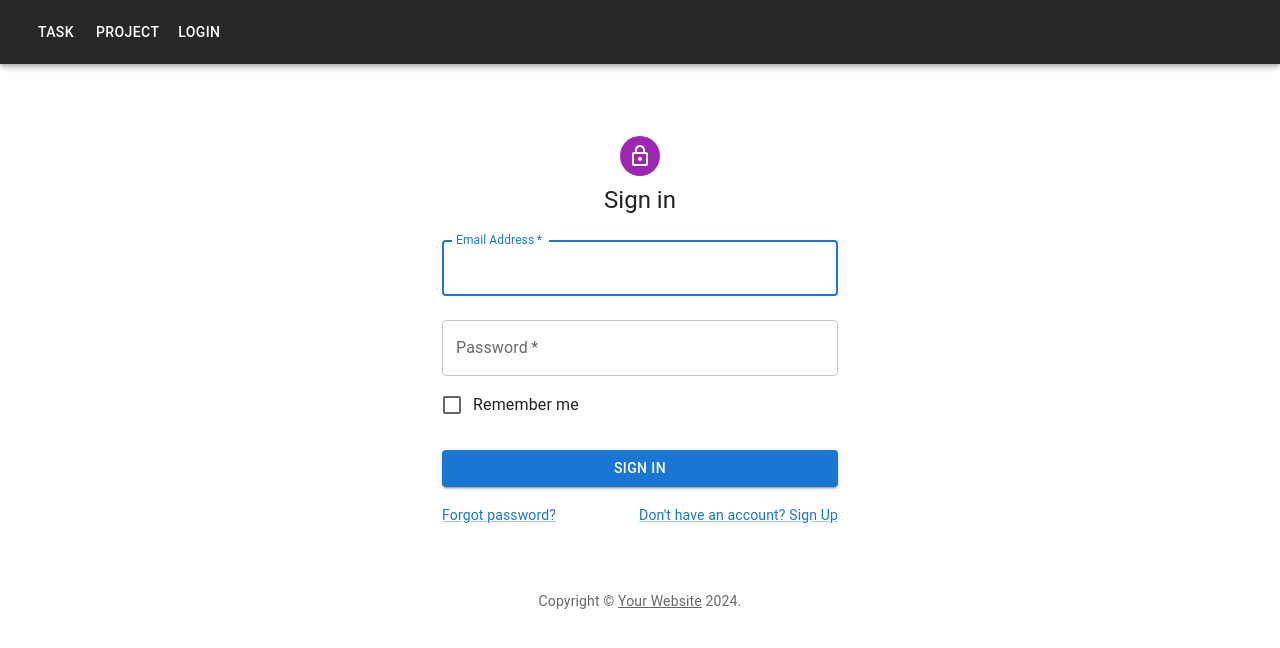
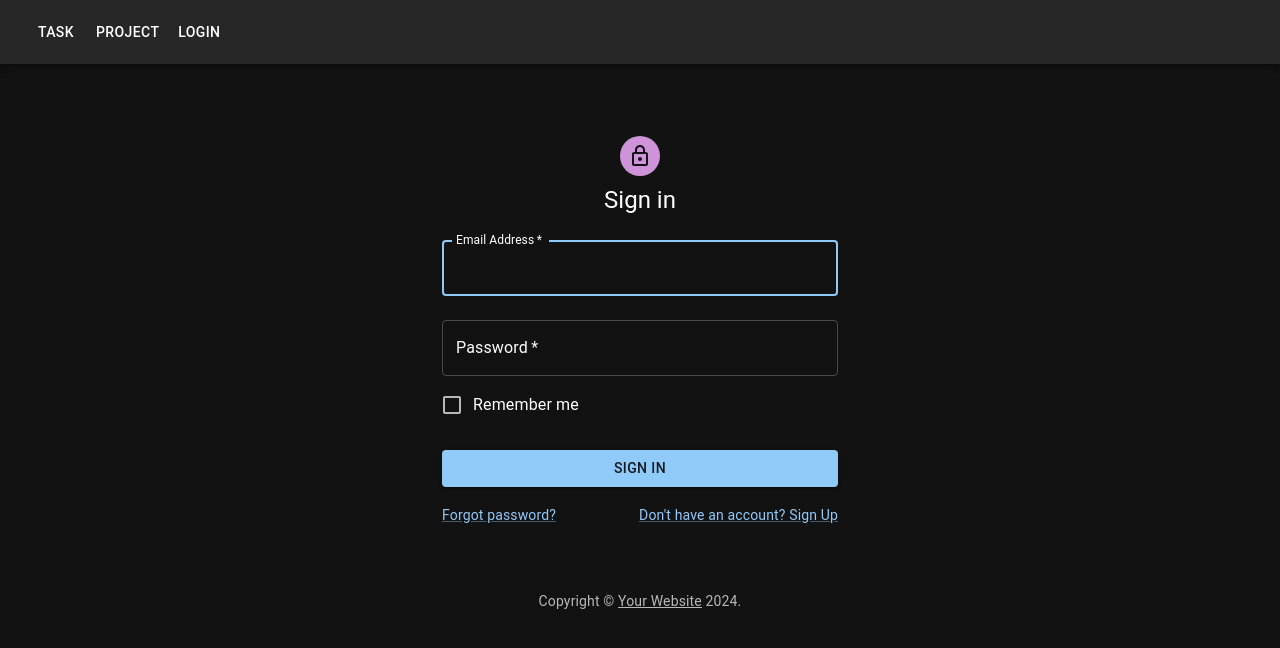
Before and after one commit to UP210052/AdministradorTareas, a React (Create React App) app in the folder frontend/: page /Login in a window 1280 px wide. Shown: the top 648 px of the page. Built offline with nearby package versions, Linux system fonts and the light colour scheme; no server answers.

Commit message:
Login modo oscuro

```diff
--- a/frontend/src/components/Login/login.js
+++ b/frontend/src/components/Login/login.js
@@ -26,7 +26,11 @@ function Copyright(props) {
   );
 }
 
-const defaultTheme = createTheme();
+const darkTheme = createTheme({
+  palette: {
+    mode: 'dark',
+  },
+});
 
 class Login extends React.Component {
   constructor(props) {
@@ -52,7 +56,7 @@ class Login extends React.Component {
 
   render() {
     return (
-      <ThemeProvider theme={defaultTheme}>
+      <ThemeProvider theme={darkTheme}>
         <Container component="main" maxWidth="xs">
           <CssBaseline />
           <Box
@@ -79,6 +83,7 @@ class Login extends React.Component {
                 name="email"
                 autoComplete="email"
                 autoFocus
+                InputLabelProps={{ style: { color: '#fff' } }} // Color de la etiqueta en modo oscuro
               />
               <TextField
                 margin="normal"
@@ -89,6 +94,7 @@ class Login extends React.Component {
                 type="password"
                 id="password"
                 autoComplete="current-password"
+                InputLabelProps={{ style: { color: '#fff' } }} // Color de la etiqueta en modo oscuro
               />
               <FormControlLabel
                 control={<Checkbox value="remember" color="primary" />}
@@ -104,12 +110,12 @@ class Login extends React.Component {
               </Button>
               <Grid container>
                 <Grid item xs>
-                  <Link href="#" variant="body2">
+                  <Link href="#" variant="body2" color="primary">
                     Forgot password?
                   </Link>
                 </Grid>
                 <Grid item>
-                  <Link href="#" variant="body2">
+                  <Link href="#" variant="body2" color="primary">
                     {"Don't have an account? Sign Up"}
                   </Link>
                 </Grid>
@@ -122,4 +128,5 @@ class Login extends React.Component {
     );
   }
 }
+
 export default Login;
```
